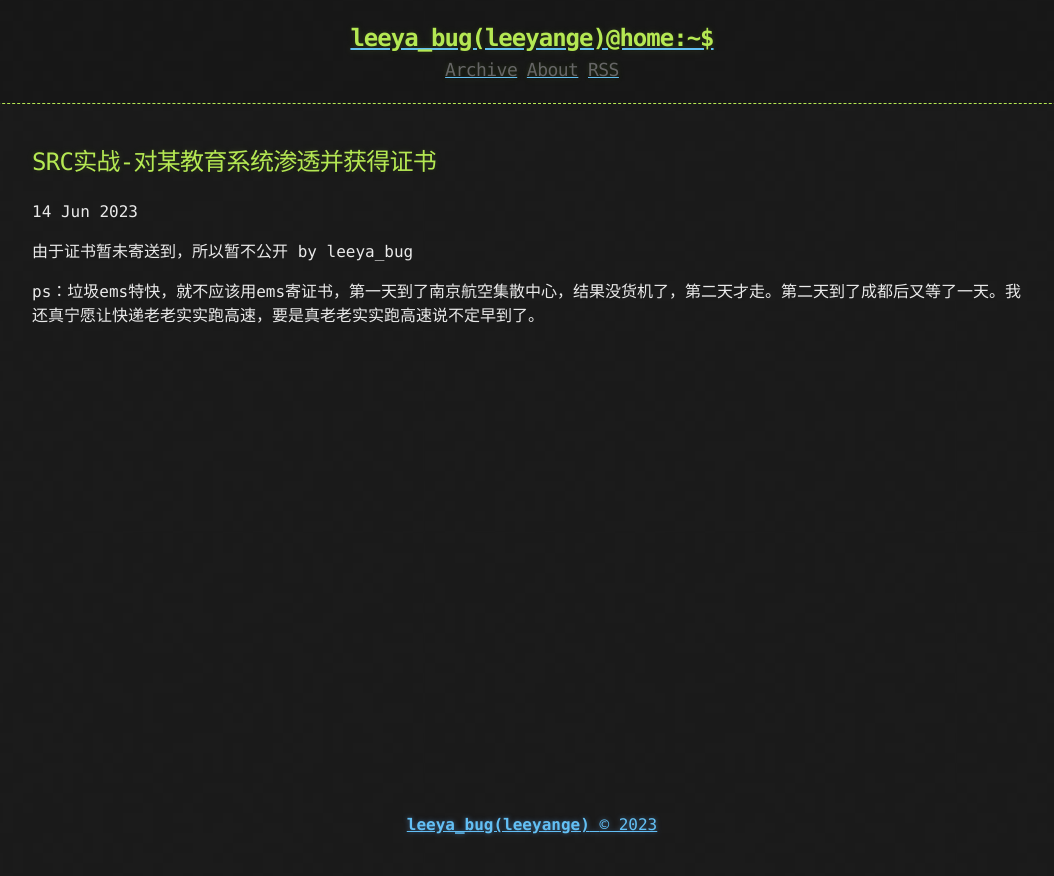
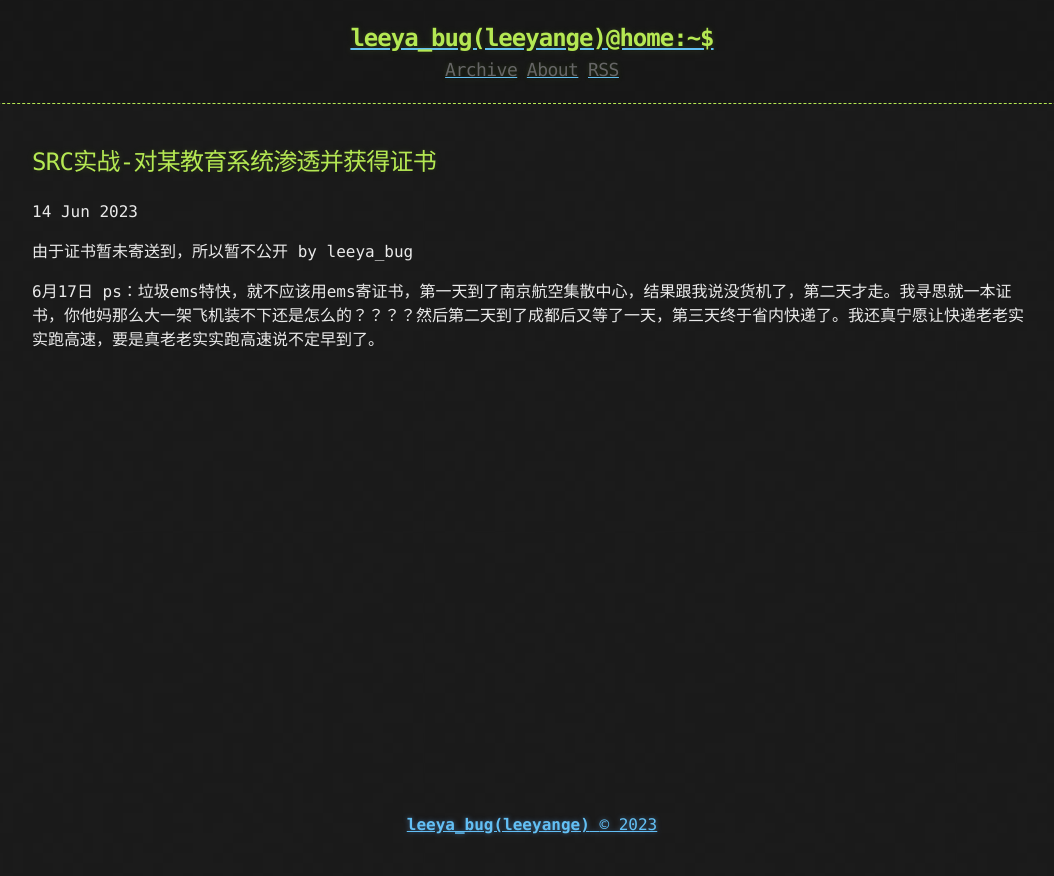
Before and after one commit to Leeyangee/leeyangee.github.io, a Jekyll site: the page built from _posts/2023-06-14-SRC实战-对某教育系统渗透并获得证书.md, in a window 1280 px wide. Shown: the top 876 px of the page, without its empty margins (108-1162 px from the left). Built offline with Jekyll 4.4.1, drawn with Linux system fonts in a browser that asks for light colours.

Commit message:
Update 2023-06-14-SRC实战-对某教育系统渗透并获得证书.md

```diff
--- a/_posts/2023-06-14-SRC实战-对某教育系统渗透并获得证书.md
+++ b/_posts/2023-06-14-SRC实战-对某教育系统渗透并获得证书.md
@@ -5,4 +5,4 @@ published: true
 
 由于证书暂未寄送到，所以暂不公开 by leeya_bug
 
-ps：垃圾ems特快，就不应该用ems寄证书，第一天到了南京航空集散中心，结果没货机了，第二天才走。第二天到了成都后又等了一天。我还真宁愿让快递老老实实跑高速，要是真老老实实跑高速说不定早到了。
+6月17日 ps：垃圾ems特快，就不应该用ems寄证书，第一天到了南京航空集散中心，结果跟我说没货机了，第二天才走。我寻思就一本证书，你他妈那么大一架飞机装不下还是怎么的？？？？然后第二天到了成都后又等了一天，第三天终于省内快递了。我还真宁愿让快递老老实实跑高速，要是真老老实实跑高速说不定早到了。
```
